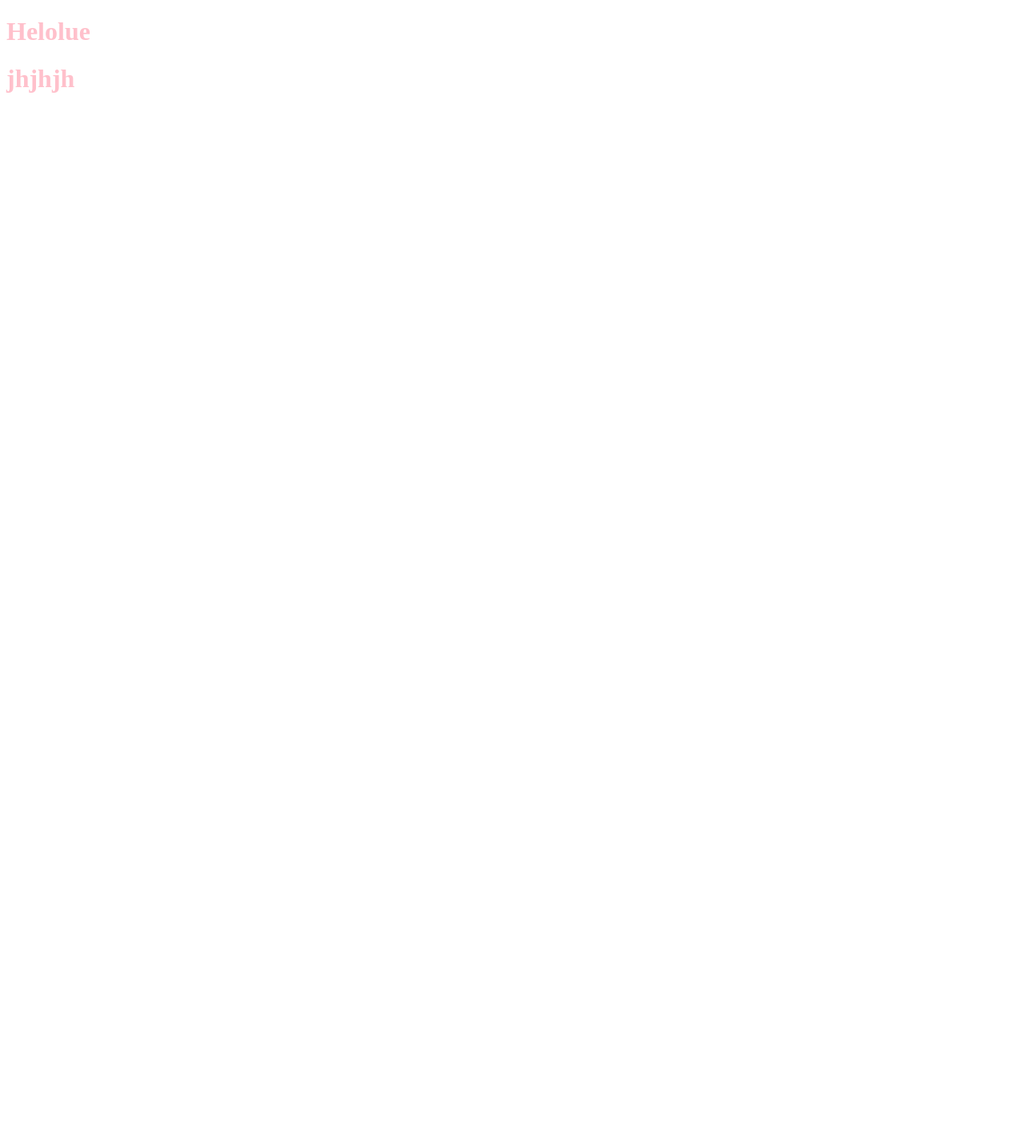
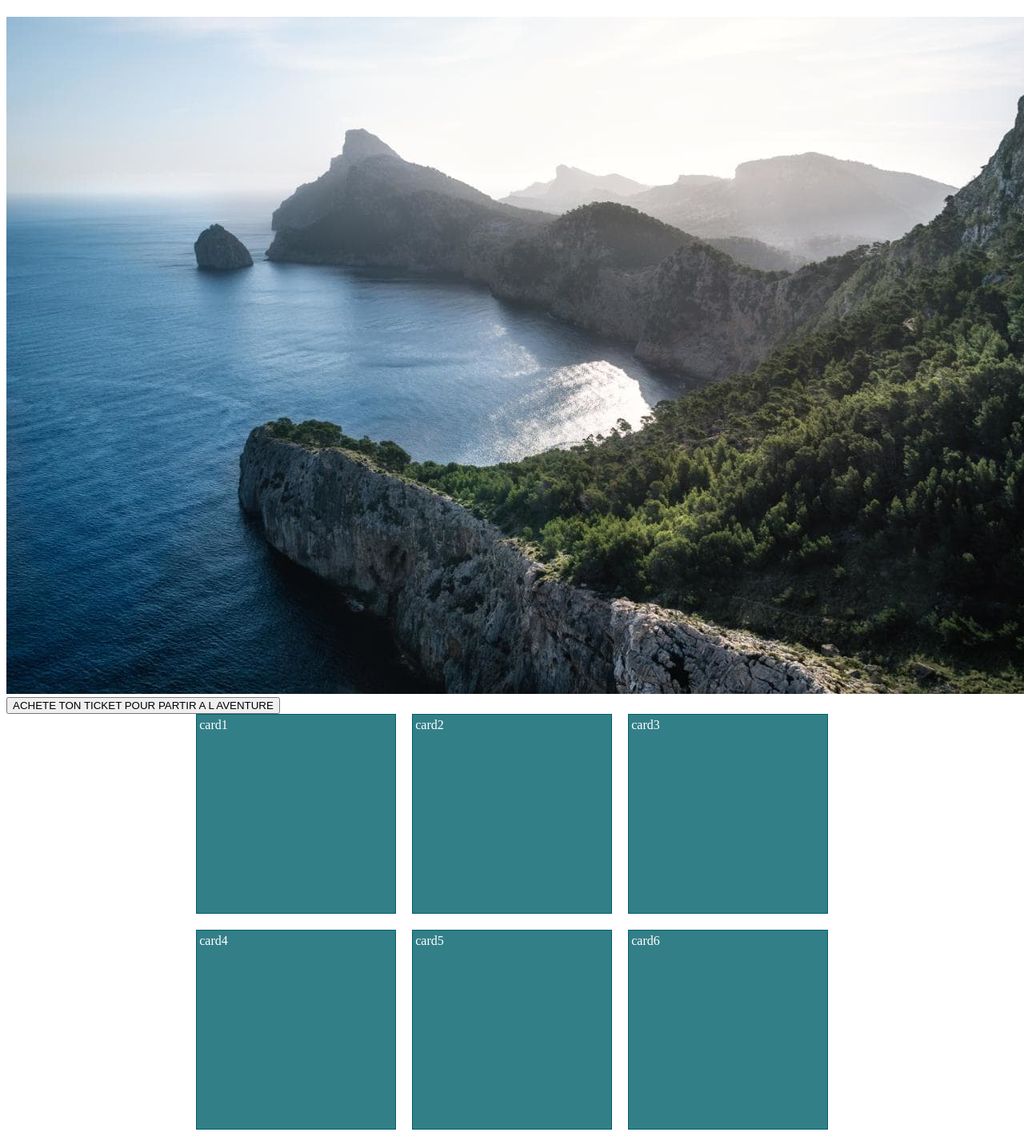
Before and after one commit to dez02/Travel, a React app: page / in a window 1280 px wide. Shown: the whole page at 80% size. Before the commit the page ends 800 px from the top, so only its background shows below. Built offline with nearby package versions, Linux system fonts and the light colour scheme; the HTML template or start-up script is replaced by a standard one.

Commit message:
added Cards component

```diff
--- a/client/src/components/HomePublic/HomePublic.js
+++ b/client/src/components/HomePublic/HomePublic.js
@@ -7,7 +7,7 @@ class HomePublic extends Component {
     return (
       <div className="">
 
-        <h1>Helolue</h1>
+        <h1></h1>
 
       </div>
     );
--- /dev/null
+++ b/client/src/components/UsersHome/AddComponent/AddComponent.jsx
@@ -0,0 +1,17 @@
+import React from 'react';
+import './addComponent.css';
+
+
+
+class AddComponent extends React.Component{
+
+	render(){
+		return(
+			<div className="addcomponent">
+
+			</div>
+		);
+	}
+}
+
+export default AddComponent;
--- a/client/src/components/UsersHome/Cards/Cards.jsx
+++ b/client/src/components/UsersHome/Cards/Cards.jsx
@@ -5,9 +5,14 @@ class Cards extends React.Component{
 	render(){
 		return(
 			<div className="cards">
-				<h1>jhjhjh</h1>
-
-
+			<div className="grid">
+				<div className="item img">card1</div>
+				<div className="item">card2</div>
+				<div className="item">card3</div>
+				<div className="item">card4</div>
+				<div className="item">card5</div>
+				<div className="item">card6</div>
+			</div>
 			</div>
 		);
 	}
--- a/client/src/components/UsersHome/Cards/cards.css
+++ b/client/src/components/UsersHome/Cards/cards.css
@@ -1,3 +1,17 @@
-h1{
-	color:pink;
+.grid{
+	display: grid;
+	grid-template-columns:250px 250px 250px;
+	grid-template-rows:250px 250px;
+	grid-gap:20px;
+	justify-content: center;
+
+
+
 }
+
+.grid div{
+	border: 1px solid rgb(0,95,107);
+	background-color: rgba(0,95,107,0.8);
+	padding:0.2em;
+	color:#fff;
+}
--- a/client/src/components/UsersHome/Header/Header.jsx
+++ b/client/src/components/UsersHome/Header/Header.jsx
@@ -1,10 +1,12 @@
 import React from 'react';
+import image from'./../../../image/headerPublicHome.jpg';
 
 class Header extends React.Component{
 	render(){
 		return(
-			<div>
-
+			<div className="header">
+				<img src={image} alt=""/>
+				<button className="ticket">ACHETE TON TICKET POUR PARTIR A L AVENTURE</button>
 			</div>
 		);
 	}
--- a/client/src/components/UsersHome/Header/header.css
+++ b/client/src/components/UsersHome/Header/header.css
@@ -0,0 +1,6 @@
+.header{
+	background-image: url('http://www.tourhebdo.com/actualites/upload/tourisme/tourisme_actu87911_photo.jpg');
+}
+.ticket{
+	height: 200px;
+}
--- a/client/src/components/index.jsx
+++ b/client/src/components/index.jsx
@@ -1,6 +1,7 @@
 import React from 'react';
-import HomePublic from'./HomePublic/HomePublic.js'
+import HomePublic from './HomePublic/HomePublic.js'
 import Header from './UsersHome/Header/Header.jsx';
+import AddComponent from './UsersHome/AddComponent/AddComponent.jsx';
 import Cards from './UsersHome/Cards/Cards.jsx';
 
 
@@ -11,6 +12,7 @@ class Index extends React.Component {
             <div>
                 <HomePublic/>
                 <Header/>
+                <AddComponent/>
                 <Cards/>
 
             </div>
--- a/webpack.config.js
+++ b/webpack.config.js
@@ -7,8 +7,8 @@ module.exports = {
 
   // the bundle file we will get in the result
   output: {
-    path: path.join(__dirname, '/client/dist/js'),
-    filename: 'app.js',
+    path: path.join(__dirname, '/client/dist/'),
+    filename: 'js/app.js',
   },
 
   module: {
@@ -21,8 +21,25 @@ module.exports = {
       query: {
         presets: ["react", "es2015"]
       }
-    }
+    },
 
+    {
+
+      test: /\.s?css$/,
+
+      loaders: ['style-loader', 'css-loader', 'sass-loader'],
+
+      include: path.join(__dirname, 'client/src')
+
+     },
+     {
+
+      test: /\.(jpg|png|svg)$/,
+        loader: 'file-loader',
+          options: {
+          name: 'image/[hash].[ext]',
+        }
+      }
     ],
   },
 
```
Also changed, not shown: package.json (+5 -6 lines), client/src/components/UsersHome/AddComponent/addComponent.css (added), 1 other file (tests, documents, lock files or other folders).
